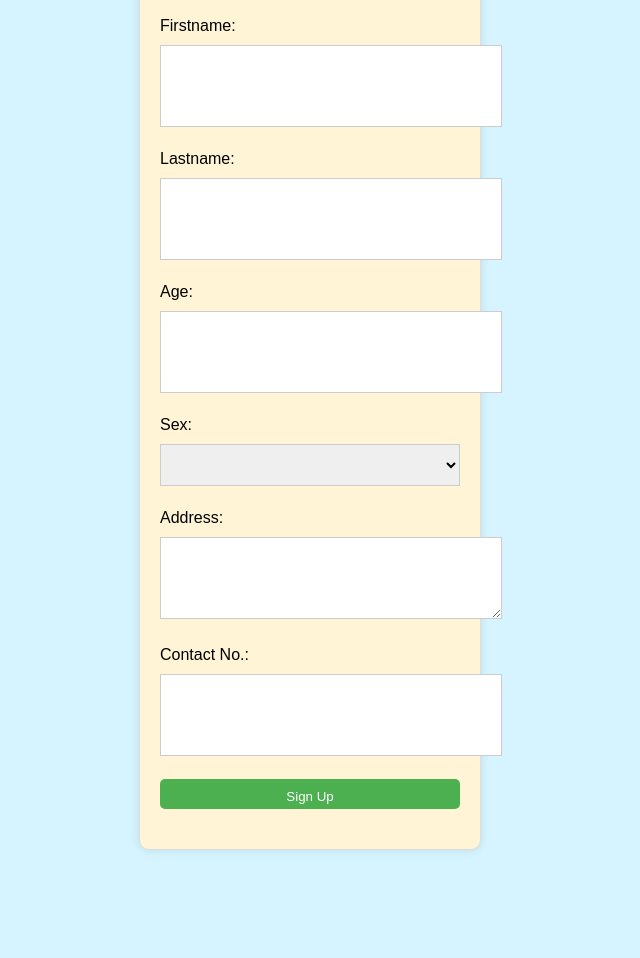
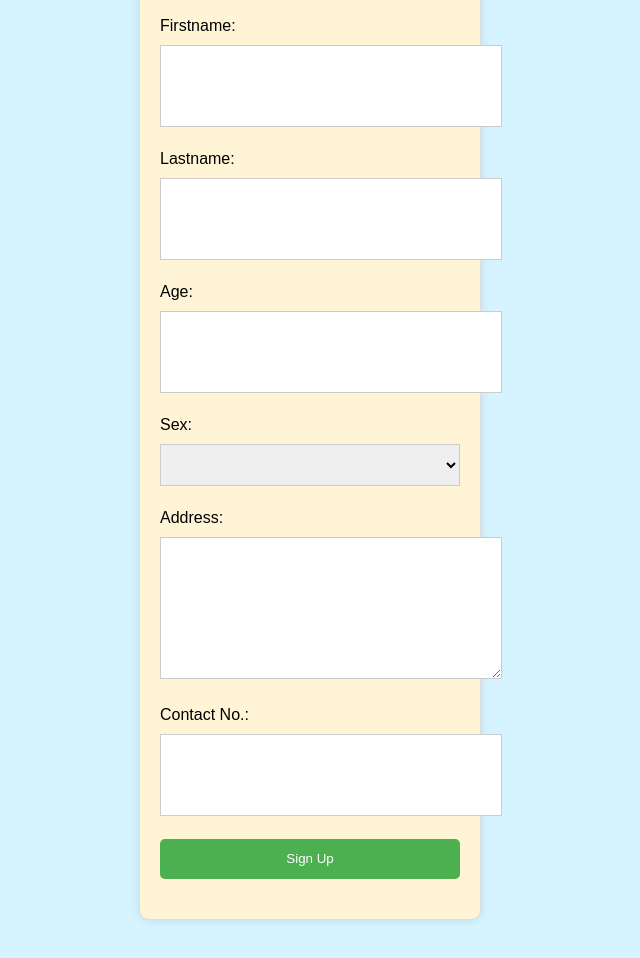
Before and after one commit to Jessica-V86/SIA1-Project-Groupings-, a plain HTML site: page index.html in a window 1280 px wide. Shown: the part 122-1080 px from the top of the page, without its empty margins (330-970 px from the left). Before the commit the page ends 1022 px from the top, so only its background shows below. Drawn offline with Linux system fonts and the light colour scheme.

Commit message:
Update index.html

```diff
--- a/index.html
+++ b/index.html
@@ -34,13 +34,13 @@ input[type="text"], input[type="number"], select, textarea {
 }
 
 textarea {
-    height: 40px;
+    height: 100px;
     resize: vertical;
 }
 
 button[type="submit"] {
     width: 100%;
-    height: 30px;
+    height: 40px;
     background-color: #4CAF50;
     color: #fff;
     padding: 10px;
```
